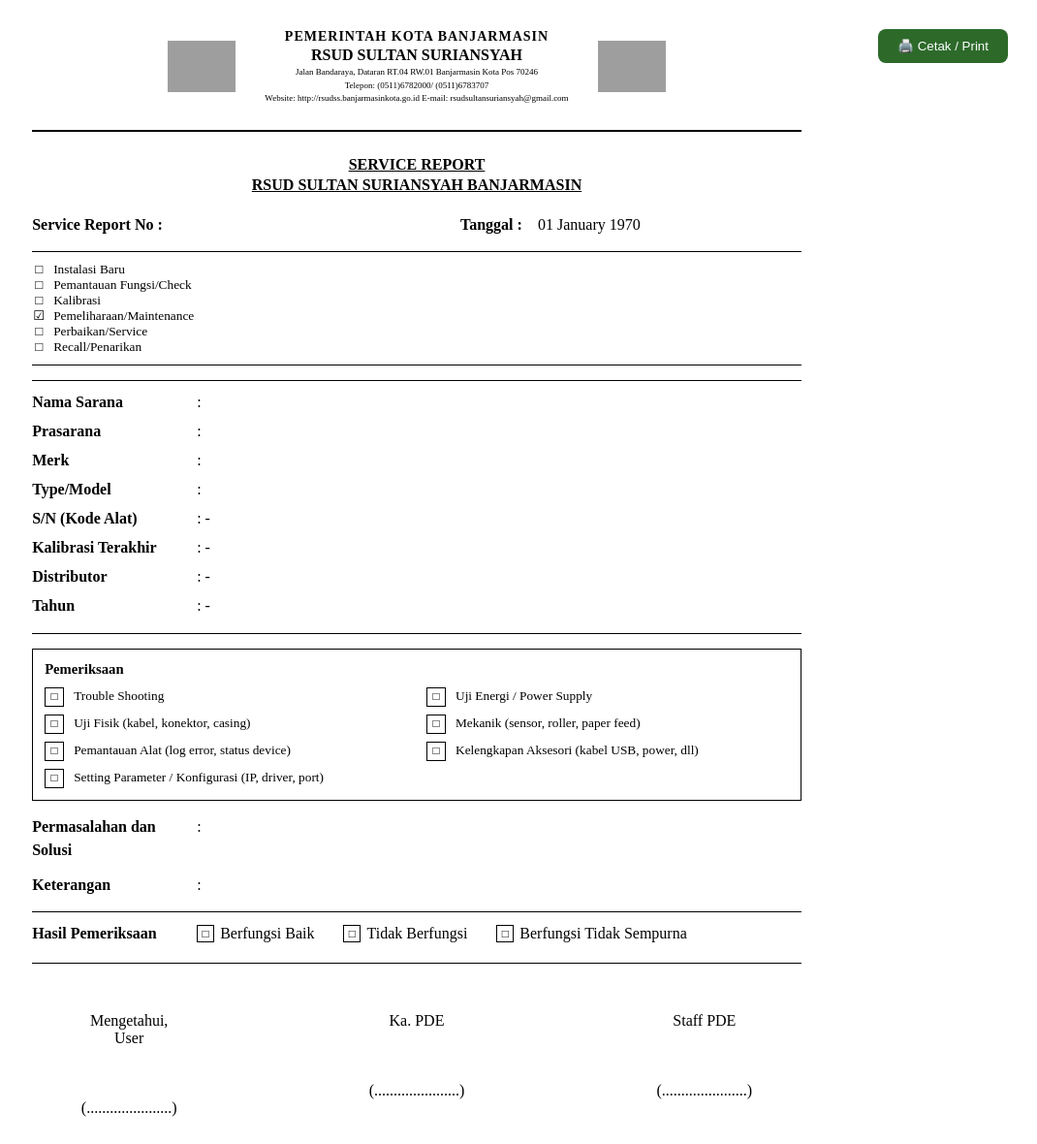
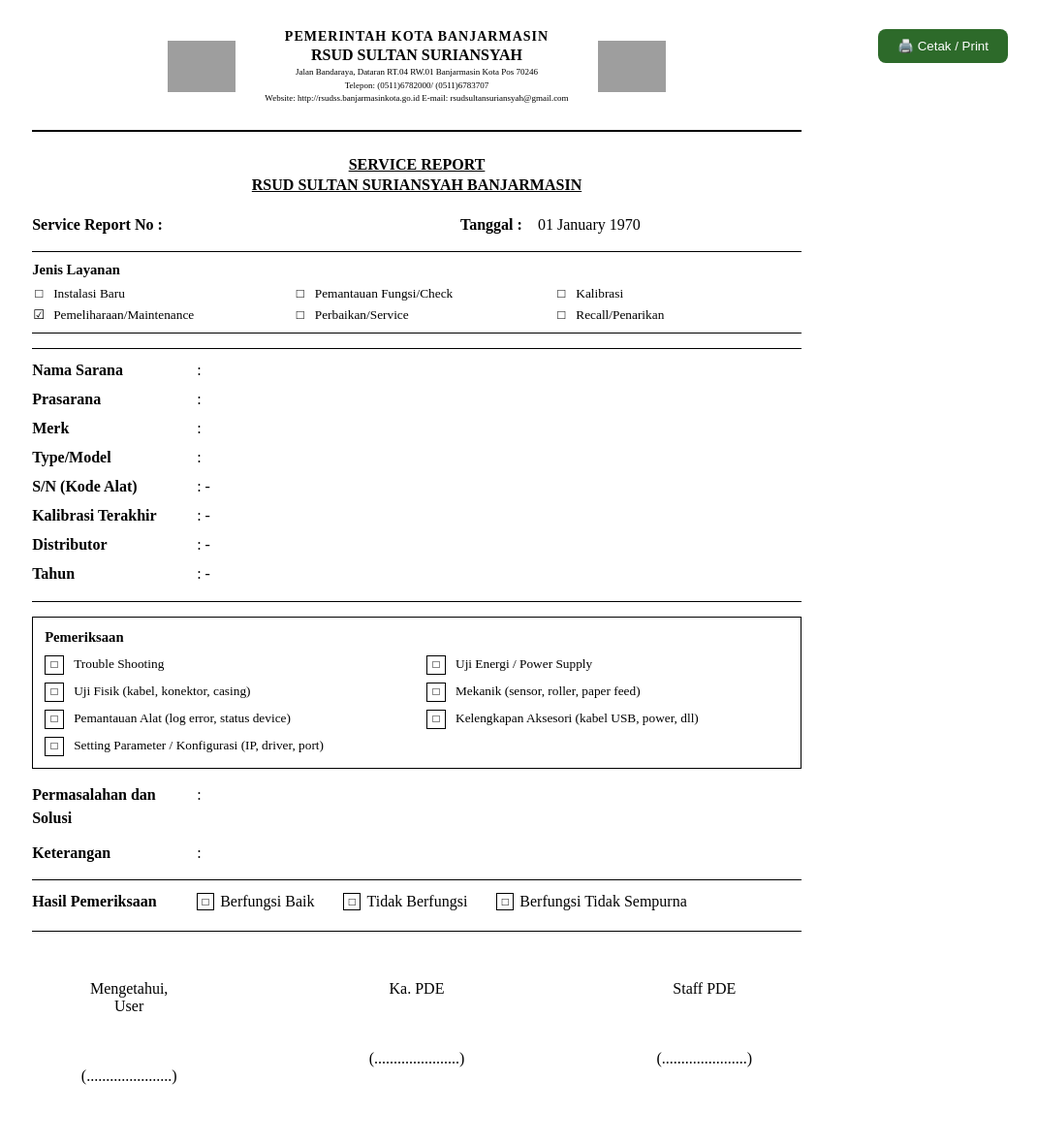
Before and after one commit to ndfanbla/Nadifa_Nabila, a PHP site: page /service_report/print.php?id=1 in a window 1280 px wide. Shown: the whole page at 97% size, without its empty margins (210-1280 px from the left). After the commit the page ends 1119 px from the top, so only its background shows below. Run offline with PHP 8.4, Linux system fonts and the light colour scheme; data that the repository does not hold is empty; grey boxes are pictures that could not be loaded.

Commit message:
memperbaiki checkbox Service Report Type di print.php

```diff
--- a/service_report/print.php
+++ b/service_report/print.php
@@ -95,8 +95,13 @@ $data = $result->fetch_assoc();
     }
     .service-type-grid {
         display: grid;
-        grid-template-columns: repeat(2, 1fr);
+        grid-template-columns: repeat(3, 1fr);
         gap: 6px 15px;
+    }
+    .service-type-title {
+        font-weight: bold;
+        margin-bottom: 8px;
+        font-size: 11pt;
     }
     .service-type-item {
         font-size: 10pt;
@@ -150,7 +155,6 @@ $data = $result->fetch_assoc();
         border: 1.5px solid #000000;
         font-weight: bold;
         font-size: 12px;
-        background: white;
         flex-shrink: 0;
     }
 
@@ -316,14 +320,15 @@ $data = $result->fetch_assoc();
 
     <!-- Service Type -->
     <div class="service-type">
-        <!-- <div class="service-type-grid"> -->
+        <div class="service-type-title">Jenis Layanan</div>
+        <div class="service-type-grid">
             <div class="service-type-item"><span class="check-symbol">□</span> Instalasi Baru</div>
             <div class="service-type-item"><span class="check-symbol">□</span> Pemantauan Fungsi/Check</div>
             <div class="service-type-item"><span class="check-symbol">□</span> Kalibrasi</div>
             <div class="service-type-item"><span class="check-symbol">☑</span> Pemeliharaan/Maintenance</div>
             <div class="service-type-item"><span class="check-symbol">□</span> Perbaikan/Service</div>
             <div class="service-type-item"><span class="check-symbol">□</span> Recall/Penarikan</div>
-        <!-- </div> -->
+        </div>
     </div>
 
     <!-- Info Alat -->
```
